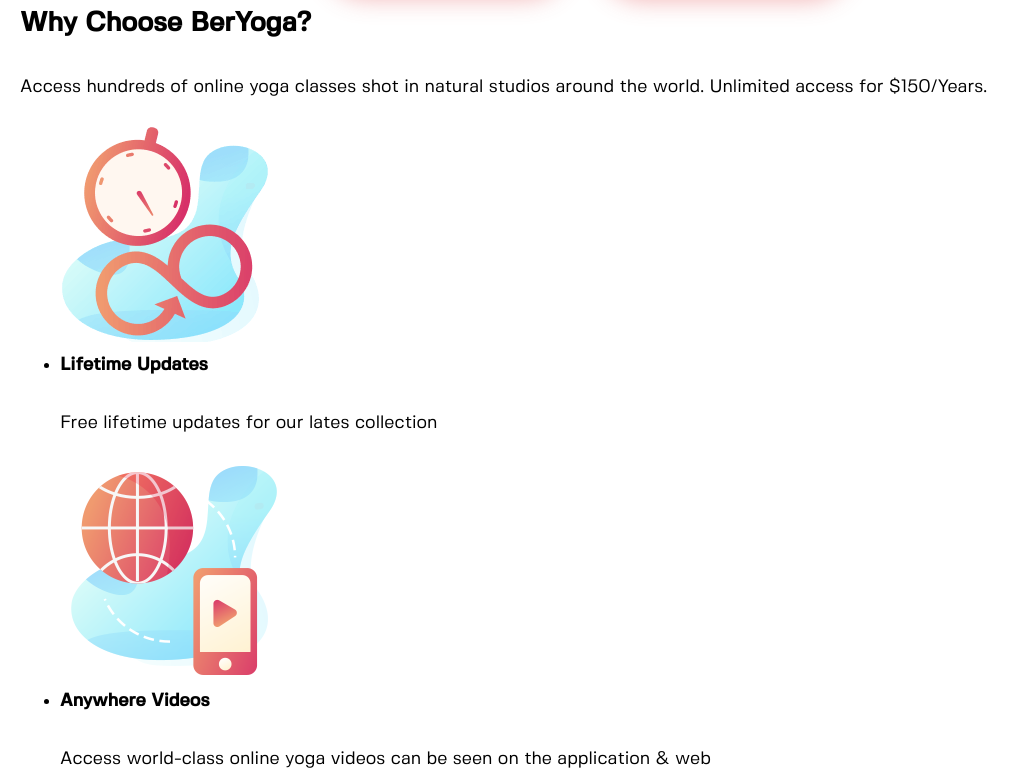
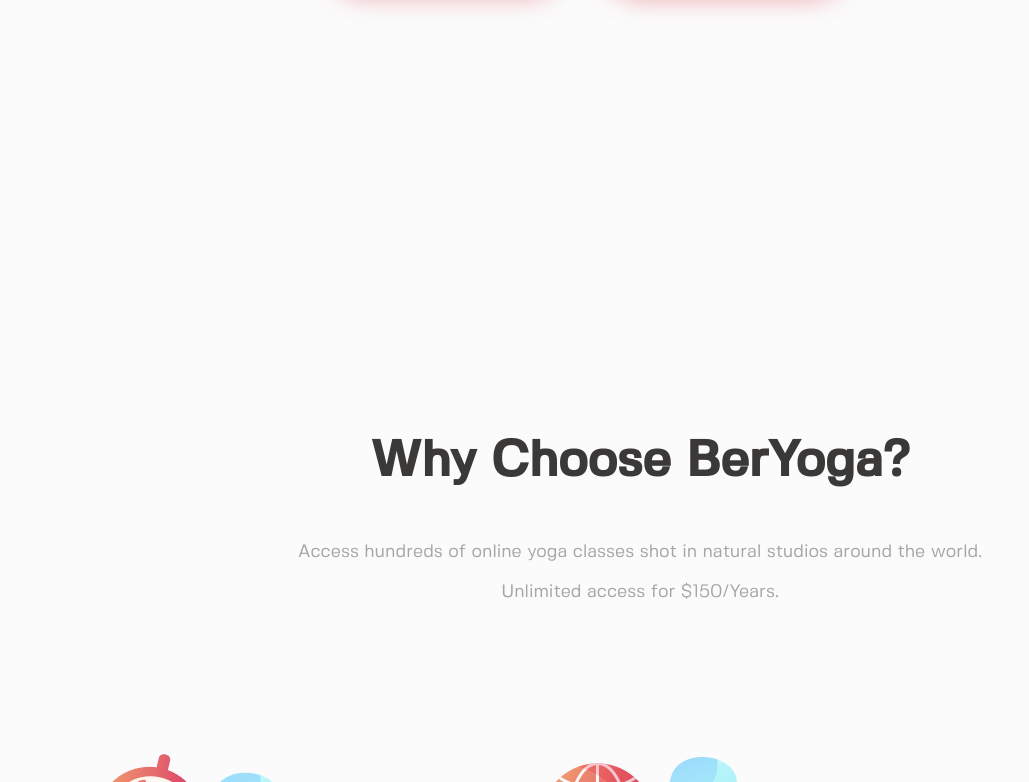
Before and after one commit to amelinayullia/beryoga, a website: page source/index.html in a window 1280 px wide. Shown: the part 960-1742 px from the top of the page, without its empty margins (0-1029 px from the left). Drawn offline with nearby package versions, Linux system fonts and the light colour scheme; files that its build step writes are made by us from their sources.

Commit message:
makes section advantages

```diff
--- a/source/index.html
+++ b/source/index.html
@@ -59,42 +59,38 @@
       </section>
 
       <section class="advantages">
-        <h2 class="advantages__title">Why Choose BerYoga?</h2>
+        <div class="advantages__inner">
+          <h2 class="advantages__title">Why Choose BerYoga?</h2>
 
-        <p class="advantages__description">
-          Access hundreds of online yoga classes shot in natural studios around the world. Unlimited access for
-          $150/Years.
-        </p>
+          <p class="advantages__description">
+            Access hundreds of online yoga classes shot in natural studios around the world. Unlimited access for
+            $150/Years.
+          </p>
+        </div>
 
         <ul class="advantages__list">
           <li class="advantages__item advantages-item">
-            <div class="advantages-item__inner">
               <img class="advantages-item__image" src="img/icon clock.png" width="210" height="220" alt="Picture of clock and infinity sign">
               <b class="advantages-item__example">Lifetime Updates</b>
               <p class="advantages-item__description">
                 Free lifetime updates for our lates collection
               </p>
-            </div>
           </li>
 
           <li class="advantages__item advantages-item">
-            <div class="advantages-item__inner">
               <img class="advantages-item__image" src="img/icon phone.png" width="240" height="220" alt="Picture of the planet and phone">
               <b class="advantages-item__example">Anywhere Videos</b>
               <p class="advantages-item__description">
                 Access world-class online yoga videos can be seen on the application & web
               </p>
-            </div>
           </li>
 
           <li class="advantages__item advantages-item">
-            <div class="advantages-item__inner">
               <img class="advantages-item__image" src="img/icon calendar.png" width="240" height="220" alt="Calendar picture">
               <b class="advantages-item__example">Access Unlimited</b>
               <p class="advantages-item__description">
                 Find lots of yoga video tutorials, from all over the world
               </p>
-            </div>
           </li>
         </ul>
       </section>
--- a/source/sass/base.scss
+++ b/source/sass/base.scss
@@ -16,10 +16,12 @@
   line-height: 40px;
   color: #000000;
   font-weight: 300;
+  background-color: rgba(236, 239, 241, 0.2);
 }
 
 img {
   max-width: 100%;
   height: auto;
   display: block;
+  margin: 0 auto;
 }
--- a/source/sass/blocks/about.scss
+++ b/source/sass/blocks/about.scss
@@ -14,7 +14,7 @@
 
   .about__description {
     margin: 0;
-    color: rgb(166,166,166)
+    color: rgb(166,166,166);
   }
 
   .about__sign {
--- /dev/null
+++ b/source/sass/blocks/advantages-item.scss
@@ -0,0 +1,21 @@
+.advantages-item {
+  text-align: center;
+  list-style: none;
+
+  .advantages-item__image {
+    margin-bottom: 90px;
+  }
+
+  .advantages-item__example {
+    font-size: 24px;
+    font-weight: 700;
+    line-height: 60px;
+    color: #3b3838;
+  }
+
+  .advantages-item__description {
+    color: rgb(166,166,166);
+    line-height: 27px;
+    margin: 0;
+  }
+}
--- /dev/null
+++ b/source/sass/blocks/advantages.scss
@@ -0,0 +1,37 @@
+.advantages {
+  margin-top: 450px;
+
+  .advantages__inner {
+    max-width: 685px;
+    text-align: center;
+    max-width: 685px;
+    margin: 0 auto;
+    margin-bottom: 140px;
+  }
+
+  .advantages__title {
+    font-size: 50px;
+    font-weight: 700;
+    line-height: 60px;
+    margin: 0;
+    color: #3b3838;
+  }
+
+  .advantages__description {
+    color: rgb(166,166,166);
+    margin: 0;
+    margin-top: 40px;
+  }
+
+  .advantages__list {
+    display: flex;
+    justify-content: space-between;
+    margin: 0 auto;
+    max-width: 1200px;
+    padding: 0;
+  }
+
+  .advantages__item {
+    max-width: 273px;
+  }
+}
--- a/source/sass/style.scss
+++ b/source/sass/style.scss
@@ -9,3 +9,5 @@
 @import "blocks/nav-list.scss";
 @import "blocks/about.scss";
 @import "blocks/sign.scss";
+@import "blocks/advantages.scss";
+@import "blocks/advantages-item.scss";
```
